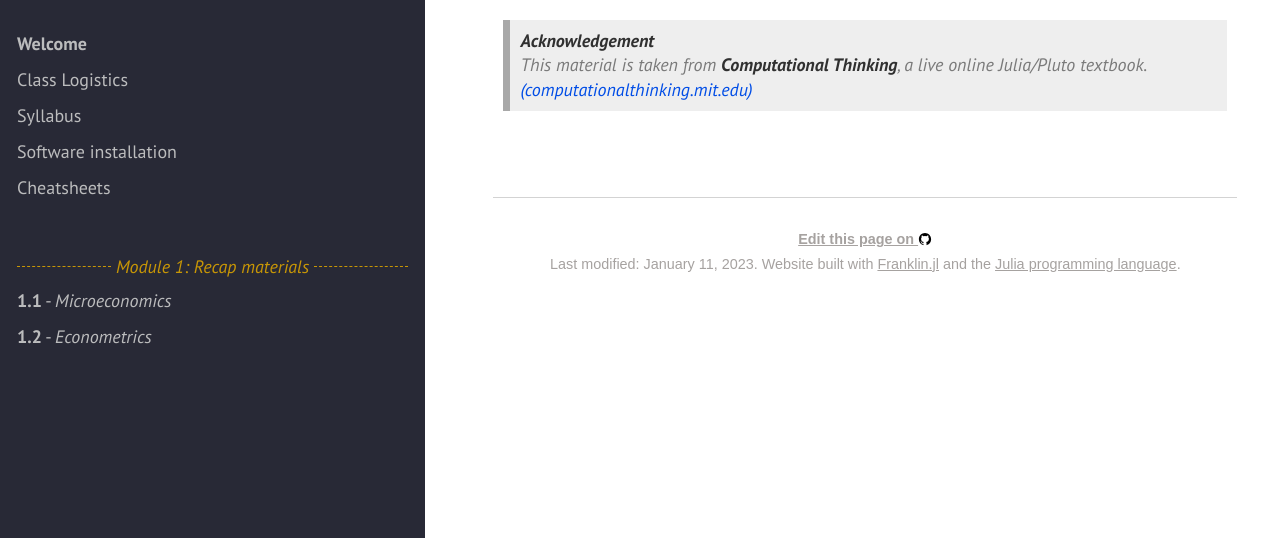
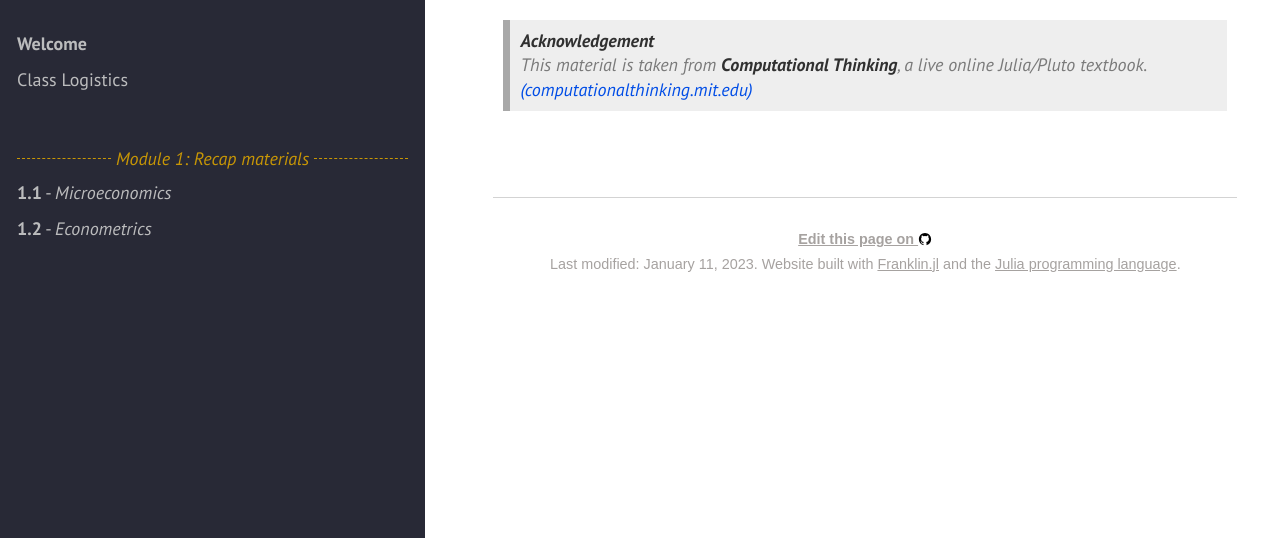
Before and after one commit to kmarray98/urban_economic_policy, a plain HTML site: page cheatsheets/index.html in a window 1280 px wide. Shown: the part 262-800 px from the top of the page. Drawn offline with nearby package versions, Linux system fonts and the light colour scheme; a web font is replaced by a local one.

Commit message:
Deploying to gh-pages from  @ 5365688e7c01aa680e07a2485be8dddf9bc35639 🚀

```diff
--- a/cheatsheets/index.html
+++ b/cheatsheets/index.html
@@ -63,12 +63,6 @@
 
 	<a class="sidebar-nav-item {{ispage /logistics/}}active{{end}}" href="/urban_economic_policy/logistics/">Class Logistics</a>
 
-<a class="sidebar-nav-item {{ispage /syllabus/}}active{{end}}" href="/urban_economic_policy/syllabus/">Syllabus</a>
-
-<a class="sidebar-nav-item {{ispage /installation/}}active{{end}}" href="/urban_economic_policy/installation/">Software installation</a>
-
-<a class="sidebar-nav-item {{ispage /cheatsheets/}}active{{end}}" href="/urban_economic_policy/cheatsheets/">Cheatsheets</a>
-
     <br>
     <div class="course-section">Module 1: Recap materials</div>
 
```
Also changed, not shown: index.html (+0 -6 lines), installation/index.html (+0 -6 lines), logistics/index.html (+0 -6 lines), notebooks_0_metrics/index.html (+0 -6 lines), notebooks_0_micro/index.html (+0 -6 lines), syllabus/index.html (+0 -6 lines).
